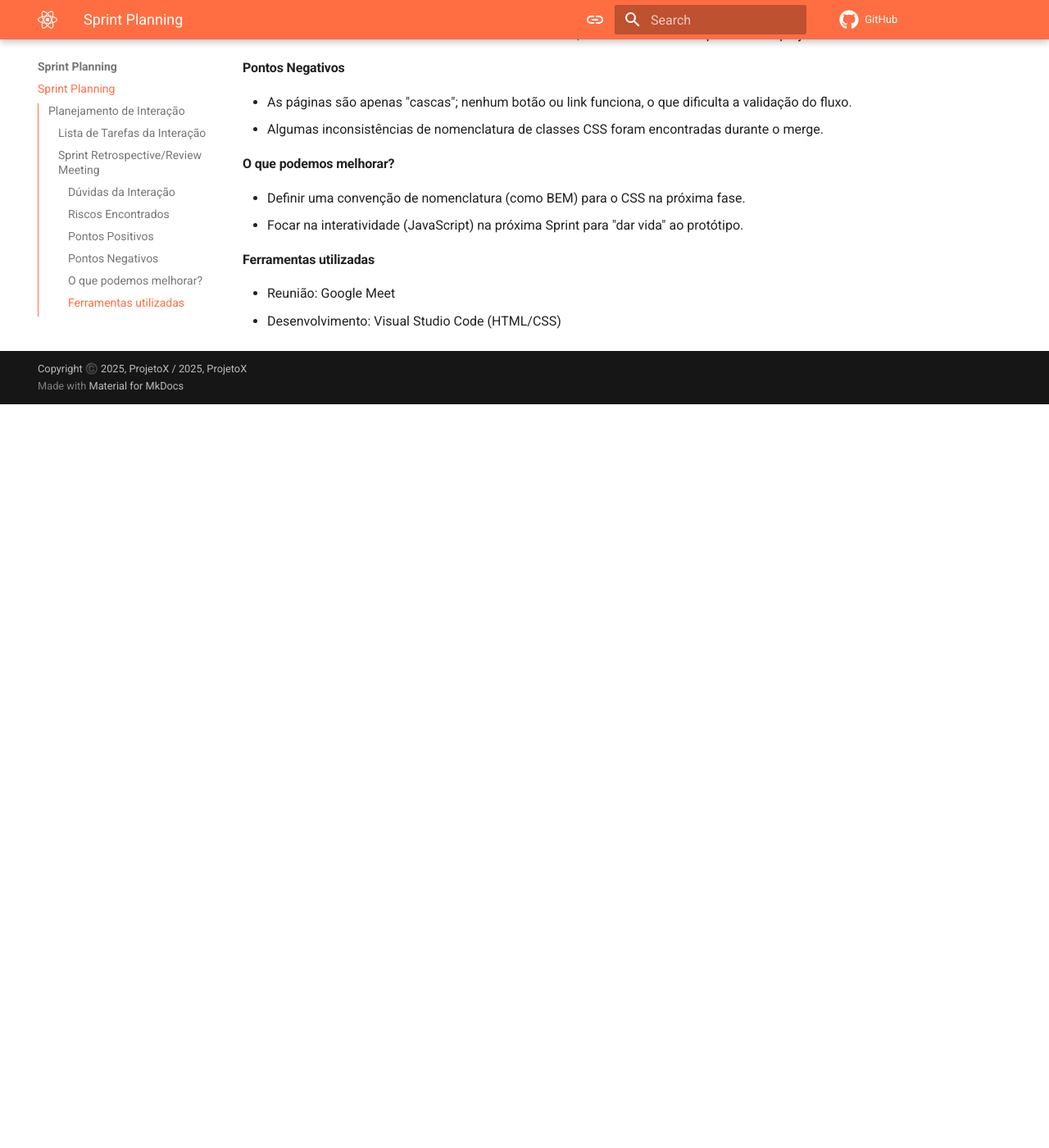
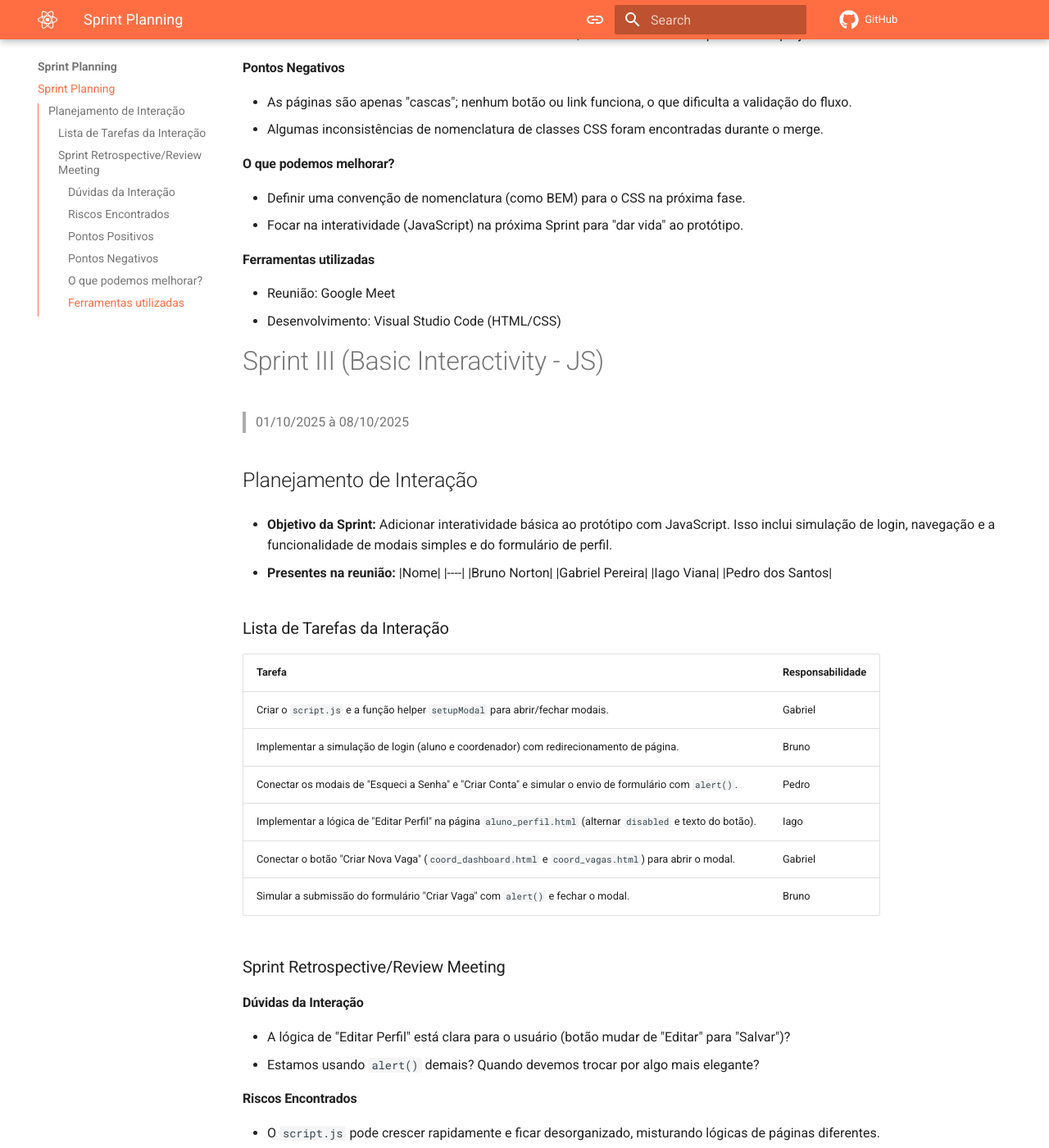
Before and after one commit to Projetos-de-Extensao/PFE_25.2_8002_I, an MkDocs documentation site: the page built from docs/_Sprint Planning/sprint.md, in a window 1280 px wide and 1400 px high, scrolled down 2713 px. Shown: the whole window at 82% size. Built offline with MkDocs 1.6.1 and Material for MkDocs 9.7.7, drawn with Linux system fonts in a browser that asks for light colours; comment, search, counter and statistics services are not loaded; before the commit the page ends 3206 px from its top, so only the background shows below that; some of the changed text lies outside the part shown.

```diff
--- a/docs/_Sprint Planning/sprint.md
+++ b/docs/_Sprint Planning/sprint.md
@@ -119,3 +119,62 @@
 
 - Reunião: Google Meet
 - Desenvolvimento: Visual Studio Code (HTML/CSS)
+
+# Sprint III (Basic Interactivity - JS)
+
+> 01/10/2025 à 08/10/2025
+
+## Planejamento de Interação
+
+* **Objetivo da Sprint:** Adicionar interatividade básica ao protótipo com JavaScript. Isso inclui simulação de login, navegação e a funcionalidade de modais simples e do formulário de perfil.
+
+* **Presentes na reunião:**
+|Nome|
+|----|
+|Bruno Norton|
+|Gabriel Pereira|
+|Iago Viana|
+|Pedro dos Santos|
+
+### Lista de Tarefas da Interação
+
+|Tarefa|Responsabilidade|
+|---|----|
+| Criar o `script.js` e a função helper `setupModal` para abrir/fechar modais.| Gabriel|
+| Implementar a simulação de login (aluno e coordenador) com redirecionamento de página.| Bruno|
+| Conectar os modais de "Esqueci a Senha" e "Criar Conta" e simular o envio de formulário com `alert()`.| Pedro|
+| Implementar a lógica de "Editar Perfil" na página `aluno_perfil.html` (alternar `disabled` e texto do botão).| Iago|
+| Conectar o botão "Criar Nova Vaga" (`coord_dashboard.html` e `coord_vagas.html`) para abrir o modal.| Gabriel|
+| Simular a submissão do formulário "Criar Vaga" com `alert()` e fechar o modal.| Bruno|
+
+### Sprint Retrospective/Review Meeting
+
+#### Dúvidas da Interação
+
+- A lógica de "Editar Perfil" está clara para o usuário (botão mudar de "Editar" para "Salvar")?
+- Estamos usando `alert()` demais? Quando devemos trocar por algo mais elegante?
+
+#### Riscos Encontrados
+
+- O `script.js` pode crescer rapidamente e ficar desorganizado, misturando lógicas de páginas diferentes.
+
+#### Pontos Positivos
+
+- O protótipo agora é navegável e interativo. Os fluxos de login e cadastro podem ser testados.
+- A função `setupModal` se provou muito útil e evitou repetição de código.
+- A funcionalidade de "Editar Perfil" (toggle) funciona muito bem.
+
+#### Pontos Negativos
+
+- Os modais de "Ver Detalhes" (aluno) e "Gerenciar" (coordenador) ainda não funcionam e estão quebrando a experiência.
+- Todos os modais ainda contêm dados estáticos ou estão vazios.
+
+#### O que podemos melhorar?
+
+- Separar a lógica no `script.js` por "página" ou "contexto" (ex: lógica de login, lógica do painel do aluno).
+- Focar na próxima Sprint em popular os modais complexos com dados dinâmicos.
+
+#### Ferramentas utilizadas
+
+- Reunião: Google Meet
+- Desenvolvimento: Visual Studio Code (HTML/CSS, JavaScript)
```
